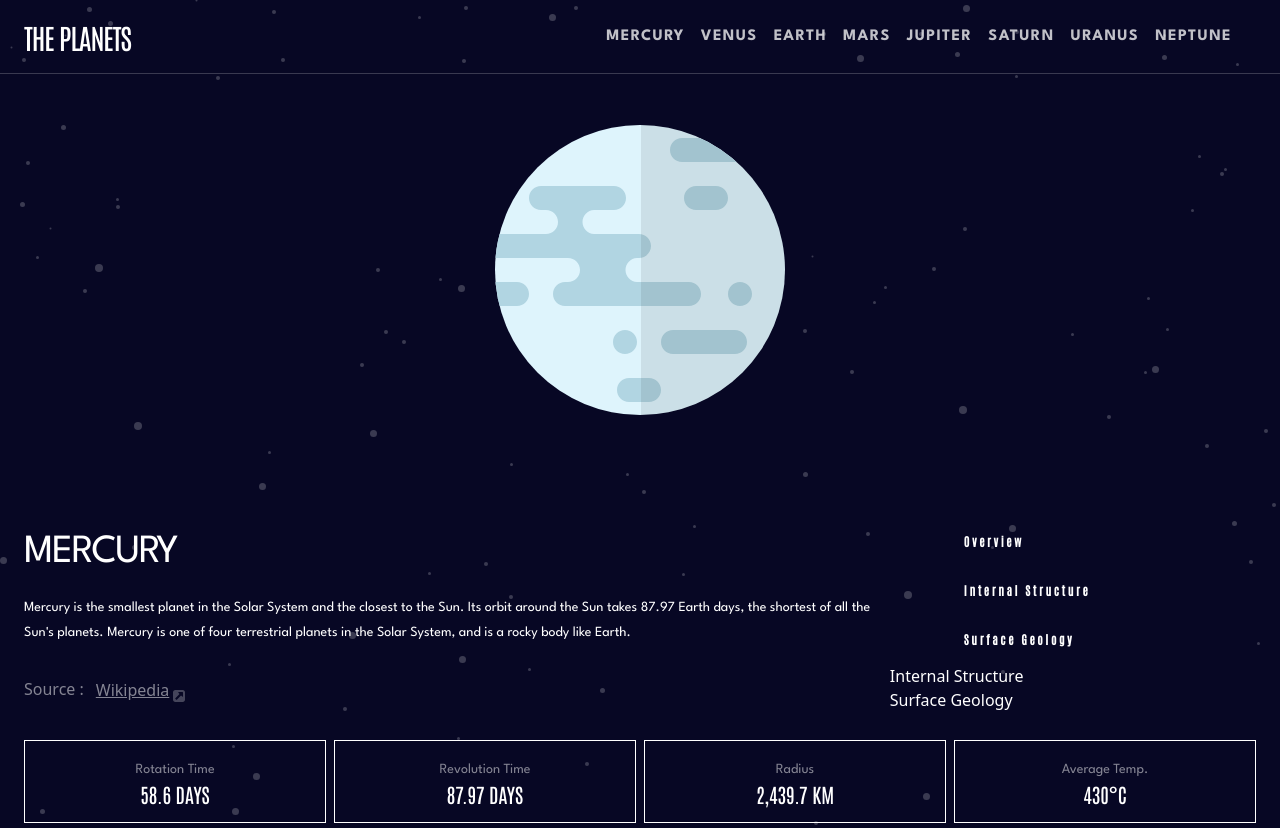
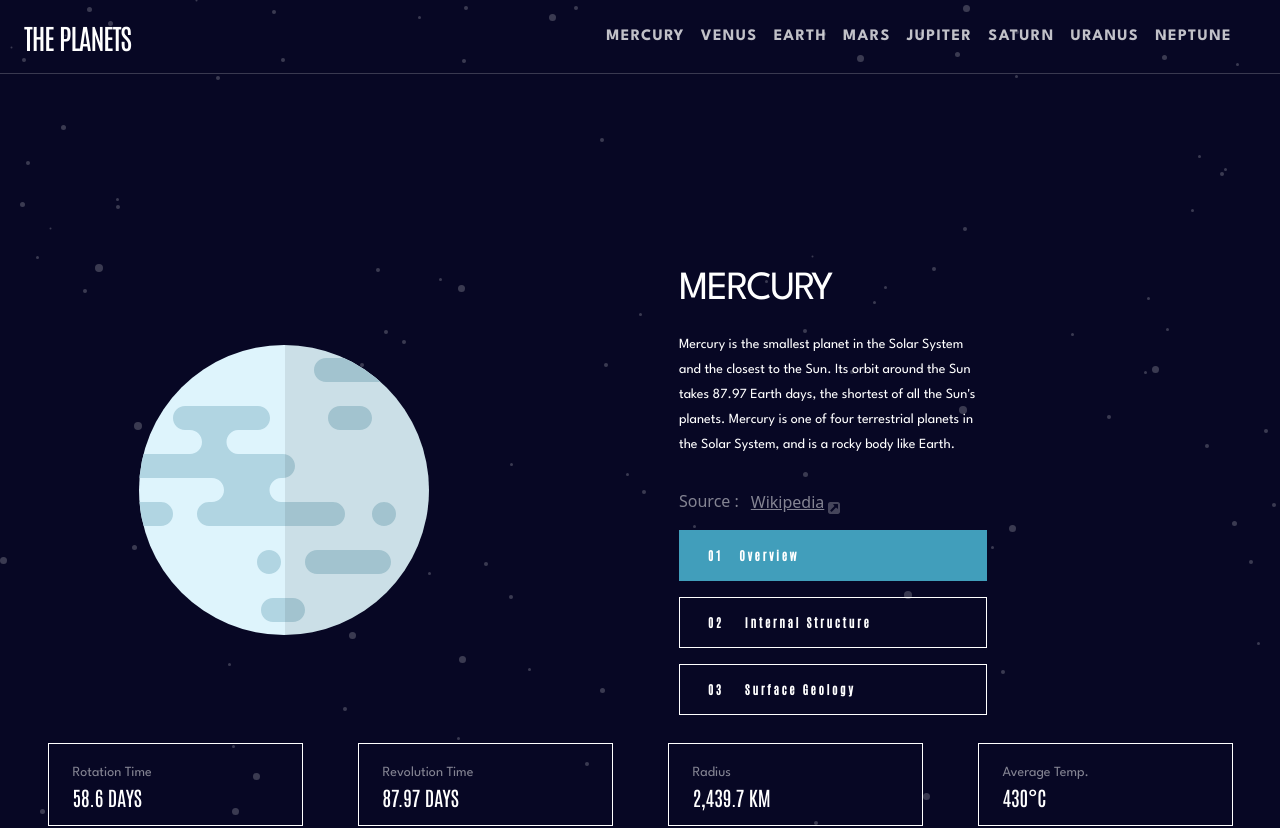
Before and after one commit to barnettet31/planet-fact-ts-react, a React (Create React App) app: page /#/ in a window 1280 px wide. Shown: the top 828 px of the page. Built offline with nearby package versions, Linux system fonts and the light colour scheme; what @savvywombat/tailwindcss-grid-areas would draw is missing.

Commit message:
Finished layout

```diff
--- a/public/index.html
+++ b/public/index.html
@@ -16,7 +16,7 @@
 
     <title>Frontend Mentor | Planets fact site</title>
   </head>
-  <body class='bg-[#070724] text-white bg-star-cover h-screen'>
+  <body class='bg-[#070724] text-white bg-star-cover'>
     <noscript>You need to enable JavaScript to run this app.</noscript>
     <div id="root" class="h-full"></div>
 
--- a/src/components/button/button.component.tsx
+++ b/src/components/button/button.component.tsx
@@ -7,10 +7,12 @@ interface IButtonProps  {
     planet:IPlanet;
     handleChange:(selected:string)=>void;
     value:string;
+    currentSelected:string;
 }
 
-export function Button  ({value, children, planet, handleChange}:IButtonProps){
-return <div onClick={()=>handleChange(value)} className={`bg-transparent hover:bg-[#D8D8D8] active:bg-[${activeColors[planet.name]}] text-left pl-[74px] py-3`}>
+export function Button  ({value, children, planet, handleChange, currentSelected}:IButtonProps){
+    console.log(value, currentSelected)
+return <div onClick={()=>handleChange(value)} className={`text-left px-7 py-3 cursor-pointer border flex justify-start items-center  ${currentSelected === value? `${activeColors[planet.name]}`:'bg-transparent border-white hover:bg-white/50'} `}>
     <Heading type="h3">{children}</Heading>
 </div>
 }
--- a/src/components/planet-photo/planet-photo.component.tsx
+++ b/src/components/planet-photo/planet-photo.component.tsx
@@ -7,9 +7,9 @@ interface IPlanetPhotoProps {
 }
 export function PlanetPhoto ({planet, selected}:IPlanetPhotoProps){
     if(selected ==='geology')return(
-        <div className={`relative ${returnPlanetSizes(planet.name)} grid items-center place-items-center grid-rows-3`}>
+        <div className={`relative ${returnPlanetSizes(planet.name)} grid items-center place-items-center grid-rows-3 max-h-[14rem] md:max-h-[23.0625rem] lg:max-h-[36.375em]`}>
             <img src={process.env.PUBLIC_URL + returnDesiredPictureFromPlanet(planet, 'overview')} alt={planet.name} className="grid-in-[1/1/3/2]" />
-            <img src={process.env.PUBLIC_URL +returnDesiredPictureFromPlanet(planet, selected)} alt={planet.name + 'geology'} className="w-1/2 max-w-[163px] grid-in-[2/1/4/2]"/>
+            <img src={process.env.PUBLIC_URL +returnDesiredPictureFromPlanet(planet, selected)} alt={planet.name + 'geology'} className="w-1/2 max-w-[30%] grid-in-[2/1/4/2] absolute bottom-0"/>
         </div>
     )
     else return(  <img
--- a/src/components/selected-list/selectedList.component.tsx
+++ b/src/components/selected-list/selectedList.component.tsx
@@ -46,7 +46,7 @@ interface ISelectedListProps {
     ];
 
     return (
-      <ul className="flex justify-between w-full py-5 border-b-white/[0.2] border-b px-6 mb-10">
+      <ul className="flex justify-between w-full py-5 border-b-white/[0.2] border-b px-6 items-center ">
         <li
           onClick={() => updateSelected("overview")}
           className={`relative after:absolute ${
--- a/src/components/stat-container/statContainer.component.tsx
+++ b/src/components/stat-container/statContainer.component.tsx
@@ -8,7 +8,7 @@ interface IStatContainerProps{
   }
   export function StatContainer ({stat}:IStatContainerProps){
     return(
-      <div className="flex items-center justify-between px-6 py-4 border border-white md:flex-col md:w-1/4">
+      <div className="flex items-center justify-between px-6 py-4 border border-white md:flex-col md:w-1/4 lg:w-[255px] lg:items-start">
         <BodyText additionalStyles="opacity-50">{stat.statName}</BodyText>
         <p className="text-xl leading-6 uppercase font-display">{stat.statData}</p>
       </div>
--- a/src/routes/planet.route.tsx
+++ b/src/routes/planet.route.tsx
@@ -18,38 +18,42 @@ export function PlanetPage({ planet }: PlanetProps) {
   const handleSetSelected = (contentToUpdateTo: string) =>
     setSelectedItem(contentToUpdateTo);
   return (
-    <main className="flex flex-col justify-around h-full">
-      <div className="md:hidden">
+    <main className="flex flex-col justify-around h-full lg:py-[7.875rem]">
+      <div className="mb-10 md:hidden">
         <SelectedList
           planet={planet.name}
           updateSelected={handleSetSelected}
           selectedItem={selectedItem}
         />
       </div>
-      <div className="flex flex-col items-center justify-around flex-1 px-6 ">
-      <PlanetPhoto planet={planet} selected={selectedItem}/>
-        <div className="flex flex-col justify-between">
-          <div className="flex flex-col items-center md:flex-row">
-            <div className="flex flex-col items-center md:items-start ">
-            <Heading type="h2">{planet.name.toUpperCase()}</Heading>
-            <BodyText additionalStyles="text-center md:text-left mt-4 mb-8">
-              {returnDesiredValueFromPlanet(planet, selectedItem).content}
-            </BodyText>
-            <div className="flex items-center gap-3">
-            <p className="font-[12px] leading-[25px] opacity-50">Source : </p> <a className="flex items-end underline opacity-50" href={returnDesiredValueFromPlanet(planet, selectedItem).source}> Wikipedia <img className="ml-1" src={process.env.PUBLIC_URL +"/images/icon-source.svg"} alt=""/></a>
-            </div></div>
-            <div className="hidden md:flex md:flex-col md:w-1/2">
-              <Button value='overview' planet={planet} handleChange={handleSetSelected}>Overview</Button>
-              <Button value='structure' planet={planet} handleChange={handleSetSelected}>Internal Structure</Button>
-              <Button value='geology' planet={planet} handleChange={handleSetSelected}>Surface Geology</Button>
-              <div>Internal Structure</div>
-              <div>Surface Geology</div>
+      <div className="flex flex-col items-center justify-around flex-1 px-6 lg:flex-col md:pt-24 lg:pt-16 ">
+        <div className="flex flex-col items-center justify-between gap-24 mt-8 md:mt-0 lg:flex-row lg:justify-center">
+          <PlanetPhoto planet={planet} selected={selectedItem} />
+          <div className="flex flex-col justify-between lg:flex-row lg:w-1/2">
+            <div className="flex flex-col items-center md:flex-row lg:flex-col md:gap-4">
+              <div className="flex flex-col items-center md:items-start md:w-1/2 ">
+                <Heading type="h2">{planet.name.toUpperCase()}</Heading>
+                <BodyText additionalStyles="text-center md:text-left mt-4 mb-8">
+                  {returnDesiredValueFromPlanet(planet, selectedItem).content}
+                </BodyText>
+                <div className="flex items-center gap-3">
+                  <p className="font-[12px] leading-[25px] opacity-50">Source : </p>
+                  <a className="flex items-end underline opacity-50" href={returnDesiredValueFromPlanet(planet, selectedItem).source}> Wikipedia
+                    <img className="ml-1" src={process.env.PUBLIC_URL + "/images/icon-source.svg"} alt="" />
+                  </a>
+                </div>
+              </div>
+              <div className="hidden md:flex md:flex-col md:w-1/2 md:gap-4">
+                <Button currentSelected={selectedItem} value='overview' planet={planet} handleChange={handleSetSelected}><><span className="mr-4">01</span>Overview</></Button>
+                <Button currentSelected={selectedItem} value='structure' planet={planet} handleChange={handleSetSelected}><><span className="mr-4">02</span> Internal Structure</></Button>
+                <Button currentSelected={selectedItem} value='geology' planet={planet} handleChange={handleSetSelected}><><span className="mr-4">03</span> Surface Geology</></Button>
+              </div>
             </div>
           </div>
-          <section className="flex flex-col gap-2 md:w-full md:flex-row mt-7 md:justify-between">
-            {[{statName:'Rotation Time',statData:planet.rotation},{statName:'Revolution Time', statData:planet.revolution},{statName:'Radius', statData:planet.radius},{statName:'Average Temp.',statData:planet.temperature}].map(stat=><StatContainer key={Math.random()} stat={stat}/>)}
+        </div>
+          <section className="flex flex-col w-full gap-2 md:flex-row mt-7 md:justify-between lg:justify-around">
+            {[{ statName: 'Rotation Time', statData: planet.rotation }, { statName: 'Revolution Time', statData: planet.revolution }, { statName: 'Radius', statData: planet.radius }, { statName: 'Average Temp.', statData: planet.temperature }].map(stat => <StatContainer key={Math.random()} stat={stat} />)}
           </section>
-        </div>
       </div>
     </main>
   );
--- a/src/utils/helpers.ts
+++ b/src/utils/helpers.ts
@@ -60,12 +60,12 @@ export const returnDesiredPictureFromPlanet = ({ images }: IPlanet, selected: st
 export const activeColors: {
   [key: string]: string
 } = {
-  Mercury: "#419EBB",
-  Venus: "#EDA249",
-  Earth: "#6D2ED5",
-  Mars: "#D14C32",
-  Jupiter: "#D83A34",
-  Saturn: "#CD5120",
-  Uranus: "#1EC1A2",
-  Neptune: "#2D68F0",
+  Mercury: "bg-[#419EBB] border-[#419EBB]",
+  Venus: "bg-[#EDA249] border-[#EDA249]",
+  Earth: "bg-[#6D2ED5] border-[#6D2ED5]",
+  Mars: "bg-[#D14C32] border-[#D14C32]",
+  Jupiter: "bg-[#D83A34] border-[#D83A34]",
+  Saturn: "bg-[#CD5120] border-[#CD5120]",
+  Uranus: "bg-[#1EC1A2] border-[#1EC1A2]",
+  Neptune: "bg-[#2D68F0] border-[#2D68F0]",
 }
```
